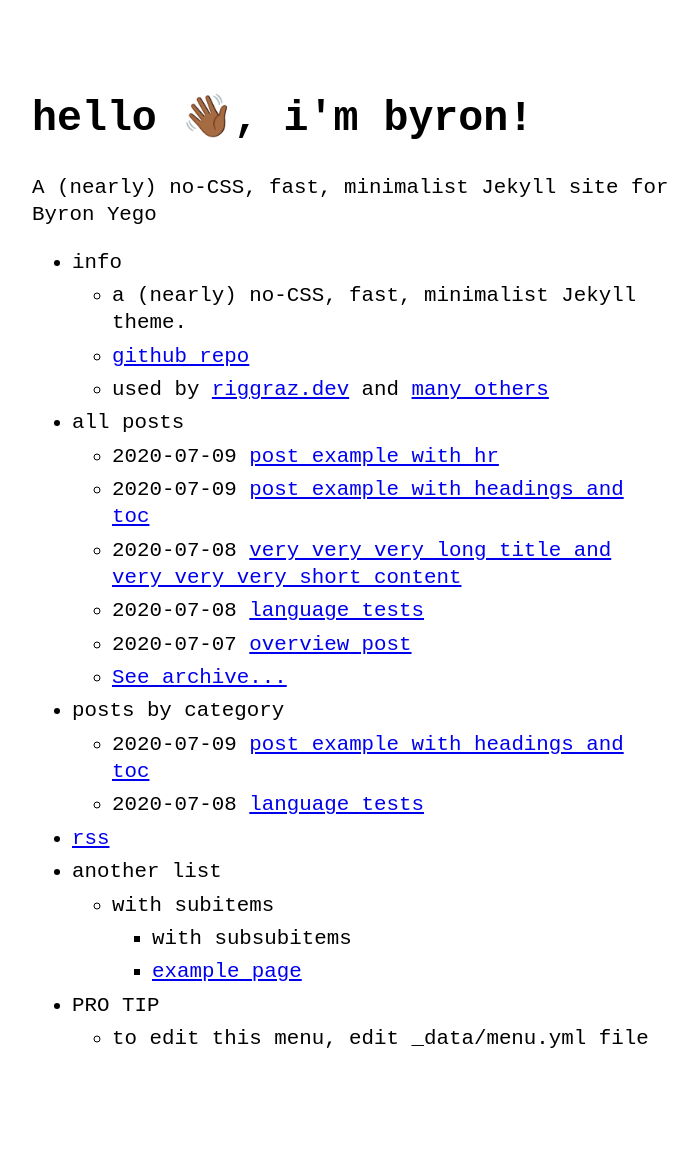
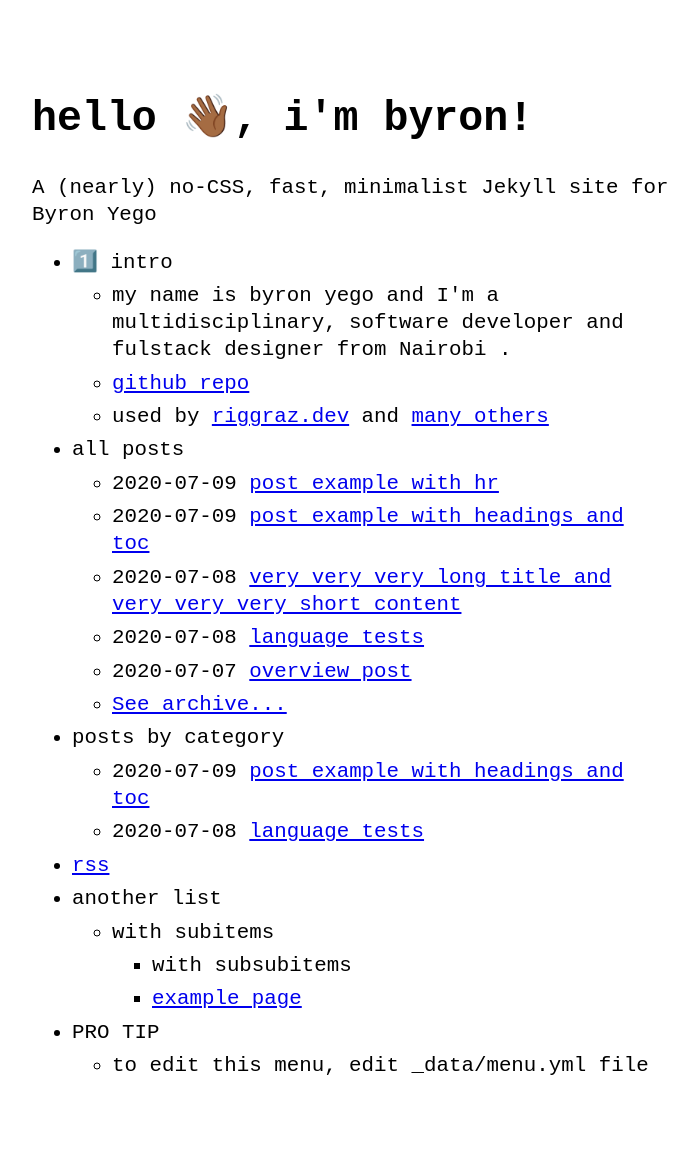
Before and after one commit to riggraz/no-style-please, a Jekyll site: the page built from index.md, in a window 1280 px wide. Shown: the whole page, without its empty margins (288-986 px from the left). Built offline with Jekyll 4.4.1, drawn with Linux system fonts in a browser that asks for light colours; before the commit the page ends 1137 px from its top, so only the background shows below that.

Commit message:
Update menu.yml

```diff
--- a/_data/menu.yml
+++ b/_data/menu.yml
@@ -2,9 +2,9 @@
 # https://github.com/riggraz/no-style-please#customize-the-menu
 
 entries:
-  - title: info
+  - title: 1️⃣ intro
     entries:
-      - title: a (nearly) no-CSS, fast, minimalist Jekyll theme.
+      - title: my name is byron yego and I'm a multidisciplinary, software developer and fulstack designer from Nairobi .
       - title: github repo
         url: https://github.com/riggraz/no-style-please
       - title: "used by <a href='https://riggraz.dev'>riggraz.dev</a> and <a href='https://github.com/riggraz/no-style-please/network/dependents'>many others</a>"
```
